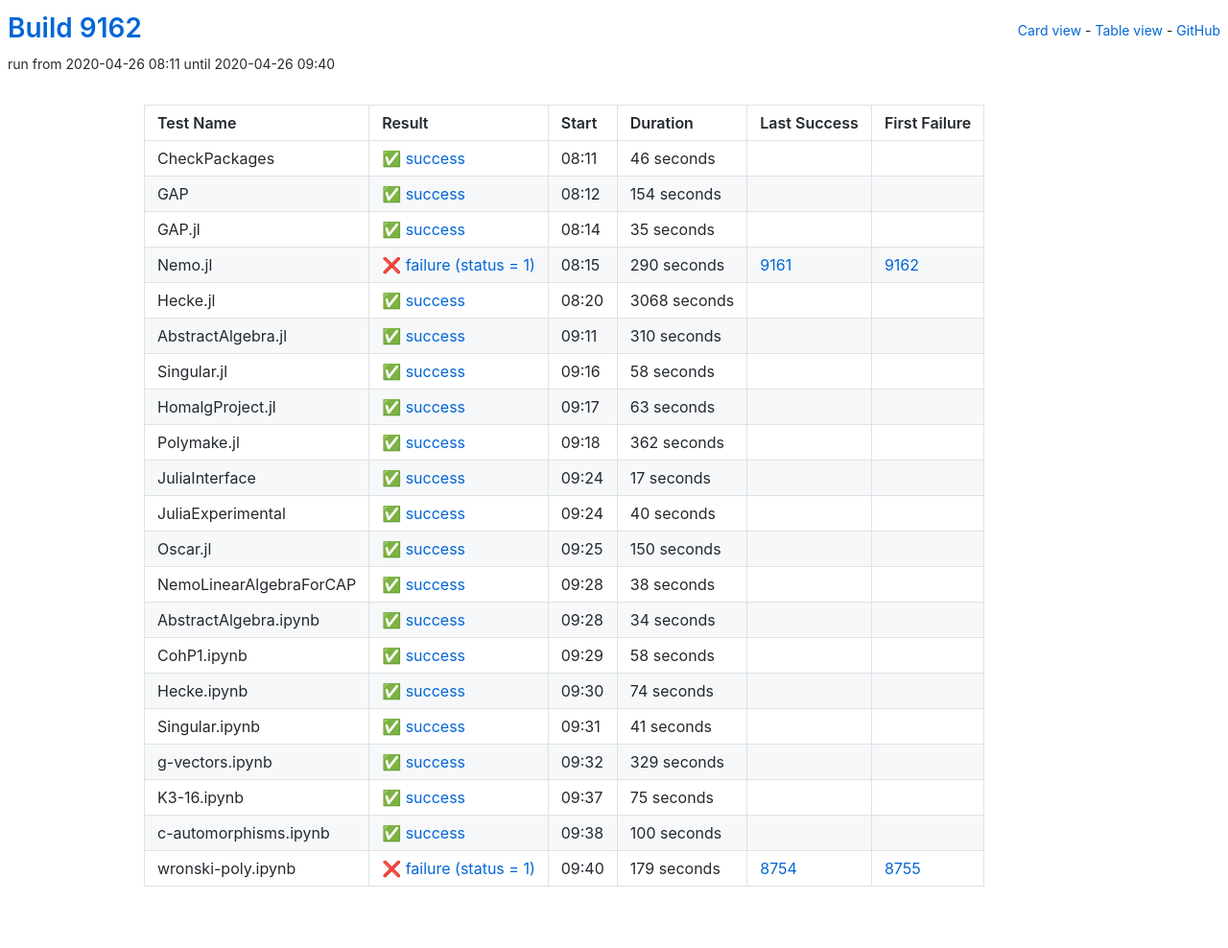
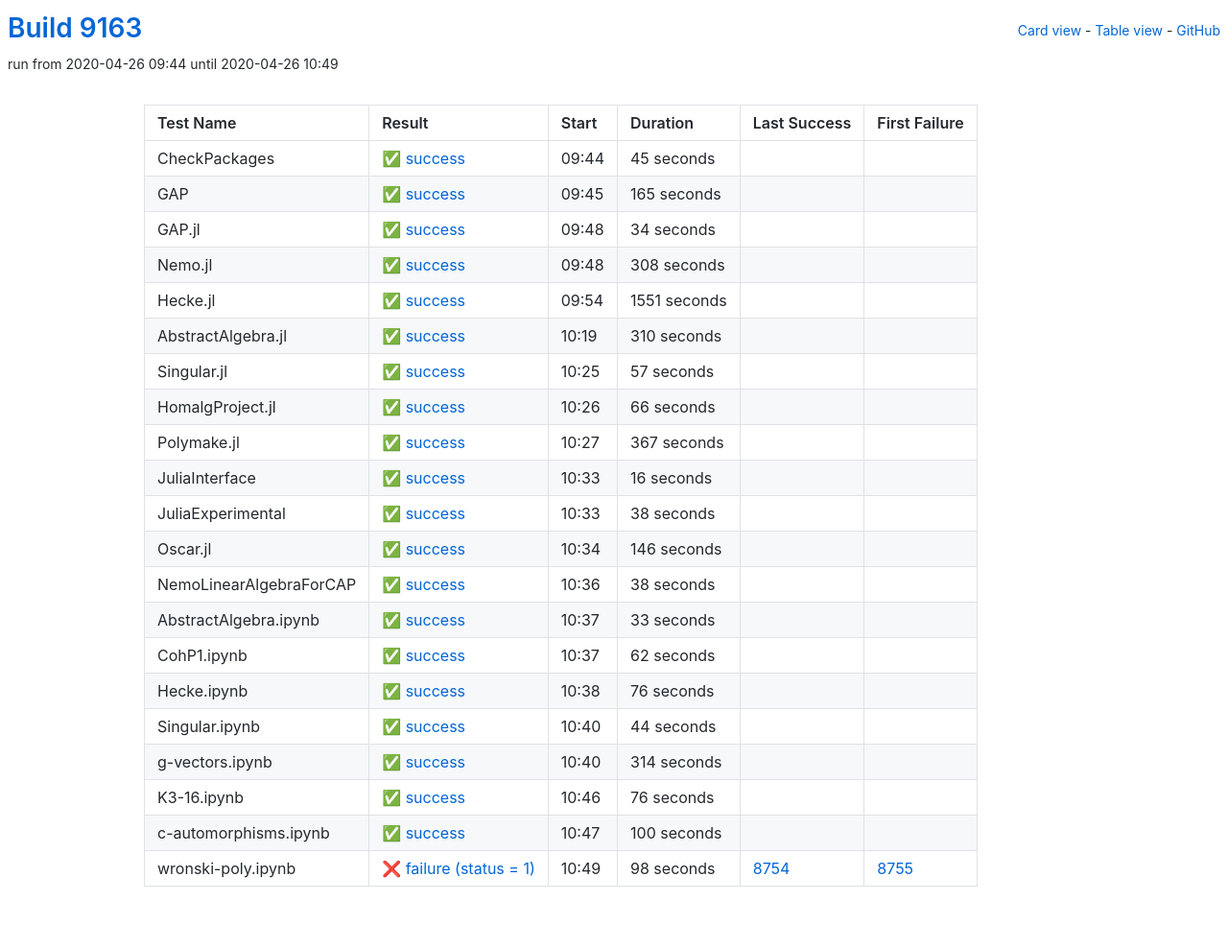
Before and after one commit to oscar-system/oscar-ci-status, a Jekyll site: the page built from table.html, in a window 1280 px wide. Shown: the whole page at 96% size. Built offline with Jekyll 4.4.1, drawn with Linux system fonts in a browser that asks for light colours.

Commit message:
Build 9163

```diff
--- a/_data/ci.yml
+++ b/_data/ci.yml
@@ -1,60 +1,60 @@
-build: 9162
-build_url: https://oscarci.mathematik.uni-kl.de/job/oscar/9162/
+build: 9163
+build_url: https://oscarci.mathematik.uni-kl.de/job/oscar/9163/
 job: oscar
 tests:
-- duration: 46
+- duration: 45
   exitcode: 0
   first_failure: false
   first_failure_url: null
   last_success: false
   last_success_url: null
-  log: https://oscarci.mathematik.uni-kl.de/job/oscar/9162/artifact/logs/build-9162/CheckPackages.log
+  log: https://oscarci.mathematik.uni-kl.de/job/oscar/9163/artifact/logs/build-9163/CheckPackages.log
   name: CheckPackages
-  start: 2020-04-26 08:11
+  start: 2020-04-26 09:44
   status: success
   success: true
-- duration: 154
+- duration: 165
   exitcode: 0
   first_failure: false
   first_failure_url: null
   last_success: false
   last_success_url: null
-  log: https://oscarci.mathematik.uni-kl.de/job/oscar/9162/artifact/logs/build-9162/GAP.log
+  log: https://oscarci.mathematik.uni-kl.de/job/oscar/9163/artifact/logs/build-9163/GAP.log
   name: GAP
-  start: 2020-04-26 08:12
+  start: 2020-04-26 09:45
   status: success
   success: true
-- duration: 35
+- duration: 34
   exitcode: 0
   first_failure: false
   first_failure_url: null
   last_success: false
   last_success_url: null
-  log: https://oscarci.mathematik.uni-kl.de/job/oscar/9162/artifact/logs/build-9162/GAP.jl.log
+  log: https://oscarci.mathematik.uni-kl.de/job/oscar/9163/artifact/logs/build-9163/GAP.jl.log
   name: GAP.jl
-  start: 2020-04-26 08:14
+  start: 2020-04-26 09:48
   status: success
   success: true
-- duration: 290
-  exitcode: 1
-  first_failure: 9162
-  first_failure_url: https://oscarci.mathematik.uni-kl.de/job/oscar/9162/
-  last_success: 9161
-  last_success_url: https://oscarci.mathematik.uni-kl.de/job/oscar/9161/
-  log: https://oscarci.mathematik.uni-kl.de/job/oscar/9162/artifact/logs/build-9162/Nemo.jl.log
-  name: Nemo.jl
-  start: 2020-04-26 08:15
-  status: failure
-  success: false
-- duration: 3068
+- duration: 308
   exitcode: 0
   first_failure: false
   first_failure_url: null
   last_success: false
   last_success_url: null
-  log: https://oscarci.mathematik.uni-kl.de/job/oscar/9162/artifact/logs/build-9162/Hecke.jl.log
+  log: https://oscarci.mathematik.uni-kl.de/job/oscar/9163/artifact/logs/build-9163/Nemo.jl.log
+  name: Nemo.jl
+  start: 2020-04-26 09:48
+  status: success
+  success: true
+- duration: 1551
+  exitcode: 0
+  first_failure: false
+  first_failure_url: null
+  last_success: false
+  last_success_url: null
+  log: https://oscarci.mathematik.uni-kl.de/job/oscar/9163/artifact/logs/build-9163/Hecke.jl.log
   name: Hecke.jl
-  start: 2020-04-26 08:20
+  start: 2020-04-26 09:54
   status: success
   success: true
 - duration: 310
@@ -63,75 +63,53 @@ tests:
   first_failure_url: null
   last_success: false
   last_success_url: null
-  log: https://oscarci.mathematik.uni-kl.de/job/oscar/9162/artifact/logs/build-9162/AbstractAlgebra.jl.log
+  log: https://oscarci.mathematik.uni-kl.de/job/oscar/9163/artifact/logs/build-9163/AbstractAlgebra.jl.log
   name: AbstractAlgebra.jl
-  start: 2020-04-26 09:11
+  start: 2020-04-26 10:19
   status: success
   success: true
-- duration: 58
+- duration: 57
   exitcode: 0
   first_failure: false
   first_failure_url: null
   last_success: false
   last_success_url: null
-  log: https://oscarci.mathematik.uni-kl.de/job/oscar/9162/artifact/logs/build-9162/Singular.jl.log
+  log: https://oscarci.mathematik.uni-kl.de/job/oscar/9163/artifact/logs/build-9163/Singular.jl.log
   name: Singular.jl
-  start: 2020-04-26 09:16
+  start: 2020-04-26 10:25
   status: success
   success: true
-- duration: 63
+- duration: 66
   exitcode: 0
   first_failure: false
   first_failure_url: null
   last_success: false
   last_success_url: null
-  log: https://oscarci.mathematik.uni-kl.de/job/oscar/9162/artifact/logs/build-9162/HomalgProject.jl.log
+  log: https://oscarci.mathematik.uni-kl.de/job/oscar/9163/artifact/logs/build-9163/HomalgProject.jl.log
   name: HomalgProject.jl
-  start: 2020-04-26 09:17
+  start: 2020-04-26 10:26
   status: success
   success: true
-- duration: 362
+- duration: 367
   exitcode: 0
   first_failure: false
   first_failure_url: null
   last_success: false
   last_success_url: null
-  log: https://oscarci.mathematik.uni-kl.de/job/oscar/9162/artifact/logs/build-9162/Polymake.jl.log
+  log: https://oscarci.mathematik.uni-kl.de/job/oscar/9163/artifact/logs/build-9163/Polymake.jl.log
   name: Polymake.jl
-  start: 2020-04-26 09:18
+  start: 2020-04-26 10:27
   status: success
   success: true
-- duration: 17
+- duration: 16
   exitcode: 0
   first_failure: false
   first_failure_url: null
   last_success: false
   last_success_url: null
-  log: https://oscarci.mathematik.uni-kl.de/job/oscar/9162/artifact/logs/build-9162/JuliaInterface.log
+  log: https://oscarci.mathematik.uni-kl.de/job/oscar/9163/artifact/logs/build-9163/JuliaInterface.log
   name: JuliaInterface
-  start: 2020-04-26 09:24
-  status: success
-  success: true
-- duration: 40
-  exitcode: 0
-  first_failure: false
-  first_failure_url: null
-  last_success: false
-  last_success_url: null
-  log: https://oscarci.mathematik.uni-kl.de/job/oscar/9162/artifact/logs/build-9162/JuliaExperimental.log
-  name: JuliaExperimental
-  start: 2020-04-26 09:24
-  status: success
-  success: true
-- duration: 150
-  exitcode: 0
-  first_failure: false
-  first_failure_url: null
-  last_success: false
-  last_success_url: null
-  log: https://oscarci.mathematik.uni-kl.de/job/oscar/9162/artifact/logs/build-9162/Oscar.jl.log
-  name: Oscar.jl
-  start: 2020-04-26 09:25
+  start: 2020-04-26 10:33
   status: success
   success: true
 - duration: 38
@@ -140,75 +118,97 @@ tests:
   first_failure_url: null
   last_success: false
   last_success_url: null
-  log: https://oscarci.mathematik.uni-kl.de/job/oscar/9162/artifact/logs/build-9162/NemoLinearAlgebraForCAP.log
-  name: NemoLinearAlgebraForCAP
-  start: 2020-04-26 09:28
+  log: https://oscarci.mathematik.uni-kl.de/job/oscar/9163/artifact/logs/build-9163/JuliaExperimental.log
+  name: JuliaExperimental
+  start: 2020-04-26 10:33
   status: success
   success: true
-- duration: 34
+- duration: 146
   exitcode: 0
   first_failure: false
   first_failure_url: null
   last_success: false
   last_success_url: null
-  log: https://oscarci.mathematik.uni-kl.de/job/oscar/9162/artifact/logs/build-9162/AbstractAlgebra.ipynb.log
-  name: AbstractAlgebra.ipynb
-  start: 2020-04-26 09:28
+  log: https://oscarci.mathematik.uni-kl.de/job/oscar/9163/artifact/logs/build-9163/Oscar.jl.log
+  name: Oscar.jl
+  start: 2020-04-26 10:34
   status: success
   success: true
-- duration: 58
+- duration: 38
   exitcode: 0
   first_failure: false
   first_failure_url: null
   last_success: false
   last_success_url: null
-  log: https://oscarci.mathematik.uni-kl.de/job/oscar/9162/artifact/logs/build-9162/CohP1.ipynb.log
-  name: CohP1.ipynb
-  start: 2020-04-26 09:29
+  log: https://oscarci.mathematik.uni-kl.de/job/oscar/9163/artifact/logs/build-9163/NemoLinearAlgebraForCAP.log
+  name: NemoLinearAlgebraForCAP
+  start: 2020-04-26 10:36
   status: success
   success: true
-- duration: 74
+- duration: 33
   exitcode: 0
   first_failure: false
   first_failure_url: null
   last_success: false
   last_success_url: null
-  log: https://oscarci.mathematik.uni-kl.de/job/oscar/9162/artifact/logs/build-9162/Hecke.ipynb.log
-  name: Hecke.ipynb
-  start: 2020-04-26 09:30
+  log: https://oscarci.mathematik.uni-kl.de/job/oscar/9163/artifact/logs/build-9163/AbstractAlgebra.ipynb.log
+  name: AbstractAlgebra.ipynb
+  start: 2020-04-26 10:37
   status: success
   success: true
-- duration: 41
+- duration: 62
   exitcode: 0
   first_failure: false
   first_failure_url: null
   last_success: false
   last_success_url: null
-  log: https://oscarci.mathematik.uni-kl.de/job/oscar/9162/artifact/logs/build-9162/Singular.ipynb.log
-  name: Singular.ipynb
-  start: 2020-04-26 09:31
+  log: https://oscarci.mathematik.uni-kl.de/job/oscar/9163/artifact/logs/build-9163/CohP1.ipynb.log
+  name: CohP1.ipynb
+  start: 2020-04-26 10:37
   status: success
   success: true
-- duration: 329
+- duration: 76
   exitcode: 0
   first_failure: false
   first_failure_url: null
   last_success: false
   last_success_url: null
-  log: https://oscarci.mathematik.uni-kl.de/job/oscar/9162/artifact/logs/build-9162/g-vectors.ipynb.log
-  name: g-vectors.ipynb
-  start: 2020-04-26 09:32
+  log: https://oscarci.mathematik.uni-kl.de/job/oscar/9163/artifact/logs/build-9163/Hecke.ipynb.log
+  name: Hecke.ipynb
+  start: 2020-04-26 10:38
   status: success
   success: true
-- duration: 75
+- duration: 44
   exitcode: 0
   first_failure: false
   first_failure_url: null
   last_success: false
   last_success_url: null
-  log: https://oscarci.mathematik.uni-kl.de/job/oscar/9162/artifact/logs/build-9162/K3-16.ipynb.log
+  log: https://oscarci.mathematik.uni-kl.de/job/oscar/9163/artifact/logs/build-9163/Singular.ipynb.log
+  name: Singular.ipynb
+  start: 2020-04-26 10:40
+  status: success
+  success: true
+- duration: 314
+  exitcode: 0
+  first_failure: false
+  first_failure_url: null
+  last_success: false
+  last_success_url: null
+  log: https://oscarci.mathematik.uni-kl.de/job/oscar/9163/artifact/logs/build-9163/g-vectors.ipynb.log
+  name: g-vectors.ipynb
+  start: 2020-04-26 10:40
+  status: success
+  success: true
+- duration: 76
+  exitcode: 0
+  first_failure: false
+  first_failure_url: null
+  last_success: false
+  last_success_url: null
+  log: https://oscarci.mathematik.uni-kl.de/job/oscar/9163/artifact/logs/build-9163/K3-16.ipynb.log
   name: K3-16.ipynb
-  start: 2020-04-26 09:37
+  start: 2020-04-26 10:46
   status: success
   success: true
 - duration: 100
@@ -217,19 +217,19 @@ tests:
   first_failure_url: null
   last_success: false
   last_success_url: null
-  log: https://oscarci.mathematik.uni-kl.de/job/oscar/9162/artifact/logs/build-9162/c-automorphisms.ipynb.log
+  log: https://oscarci.mathematik.uni-kl.de/job/oscar/9163/artifact/logs/build-9163/c-automorphisms.ipynb.log
   name: c-automorphisms.ipynb
-  start: 2020-04-26 09:38
+  start: 2020-04-26 10:47
   status: success
   success: true
-- duration: 179
+- duration: 98
   exitcode: 1
   first_failure: 8755
   first_failure_url: https://oscarci.mathematik.uni-kl.de/job/oscar/8755/
   last_success: 8754
   last_success_url: https://oscarci.mathematik.uni-kl.de/job/oscar/8754/
-  log: https://oscarci.mathematik.uni-kl.de/job/oscar/9162/artifact/logs/build-9162/wronski-poly.ipynb.log
+  log: https://oscarci.mathematik.uni-kl.de/job/oscar/9163/artifact/logs/build-9163/wronski-poly.ipynb.log
   name: wronski-poly.ipynb
-  start: 2020-04-26 09:40
+  start: 2020-04-26 10:49
   status: failure
   success: false
```
Also changed, not shown: README.md.
